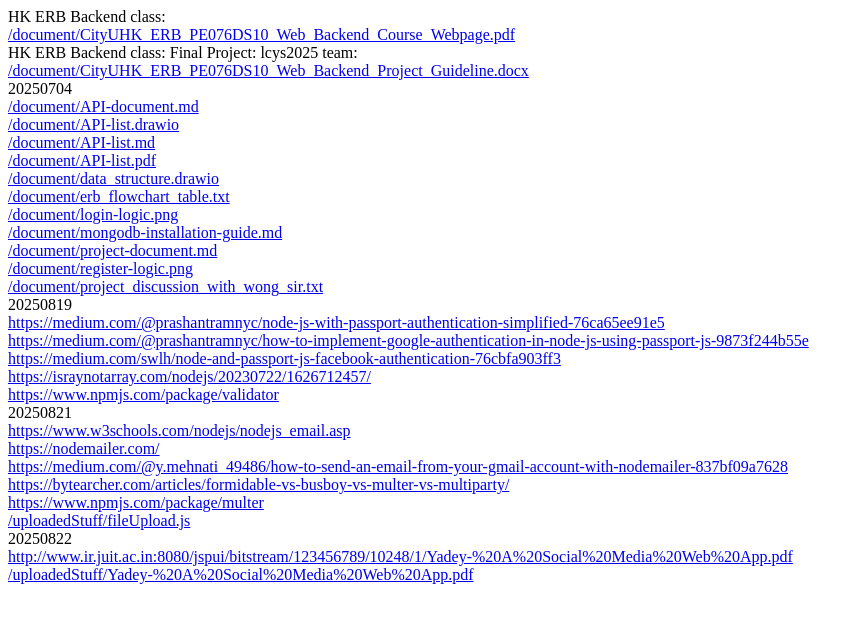
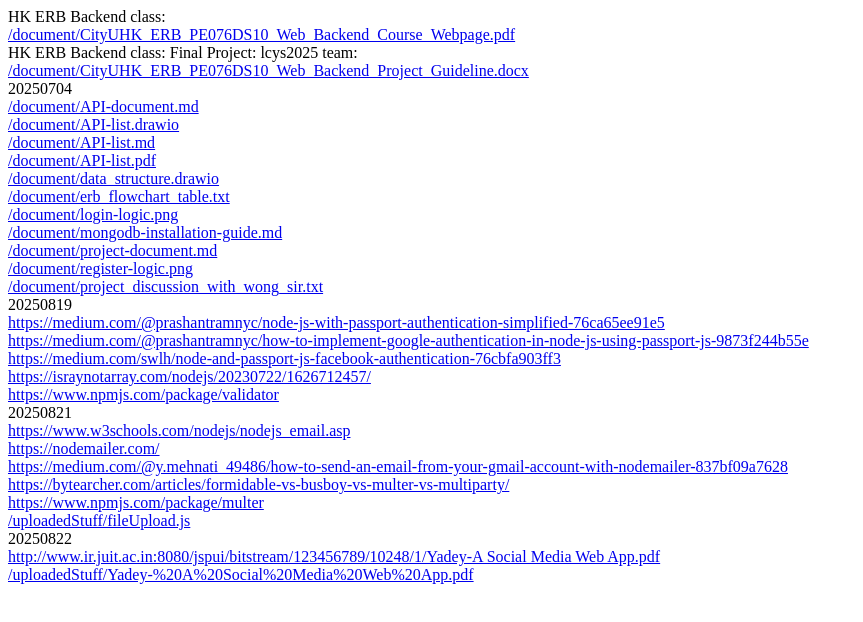
Before and after one commit to lcys2025/lcys2025.github.io, a plain HTML site: page index.html in a window 1280 px wide. Shown: the whole page, without its empty margins (0-863 px from the left). Drawn offline with Linux system fonts and the light colour scheme.

Commit message:
Update index.html

```diff
--- a/index.html
+++ b/index.html
@@ -34,7 +34,7 @@ HK ERB Backend class: Final Project: lcys2025 team:
 <div><a href='https://www.npmjs.com/package/multer'>https://www.npmjs.com/package/multer</a></div>
 <div><a href='/uploadedStuff/fileUpload.js'>/uploadedStuff/fileUpload.js</a></div>
 20250822
-<div><a href='http://www.ir.juit.ac.in:8080/jspui/bitstream/123456789/10248/1/Yadey-%20A%20Social%20Media%20Web%20App.pdf'>http://www.ir.juit.ac.in:8080/jspui/bitstream/123456789/10248/1/Yadey-%20A%20Social%20Media%20Web%20App.pdf</a></div>
+<div><a href='http://www.ir.juit.ac.in:8080/jspui/bitstream/123456789/10248/1/Yadey-%20A%20Social%20Media%20Web%20App.pdf'>http://www.ir.juit.ac.in:8080/jspui/bitstream/123456789/10248/1/Yadey-A Social Media Web App.pdf</a></div>
 <div><a href='/uploadedStuff/Yadey-%20A%20Social%20Media%20Web%20App.pdf'>/uploadedStuff/Yadey-%20A%20Social%20Media%20Web%20App.pdf</a></div>
 </body>
 </html>
```
